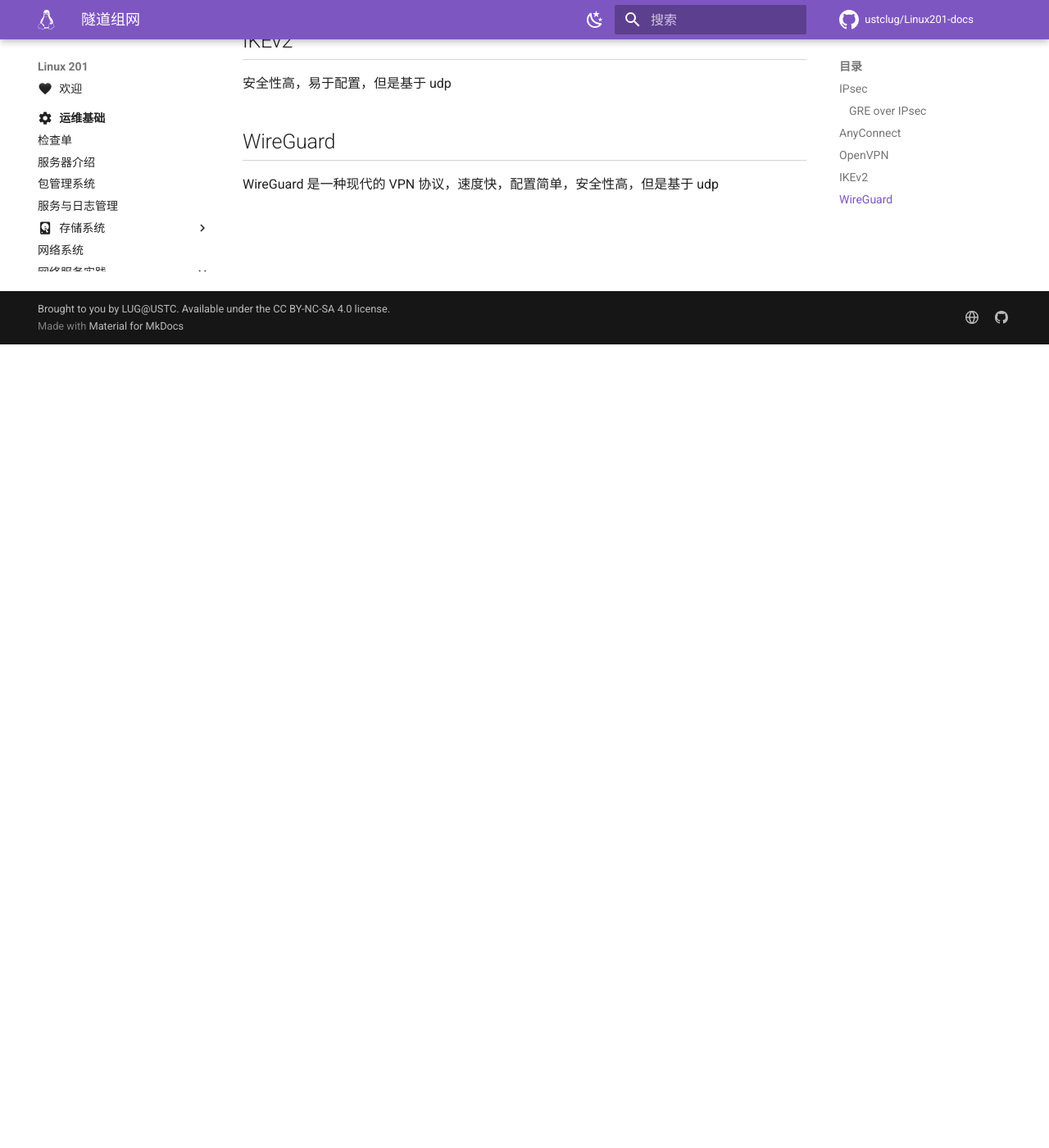
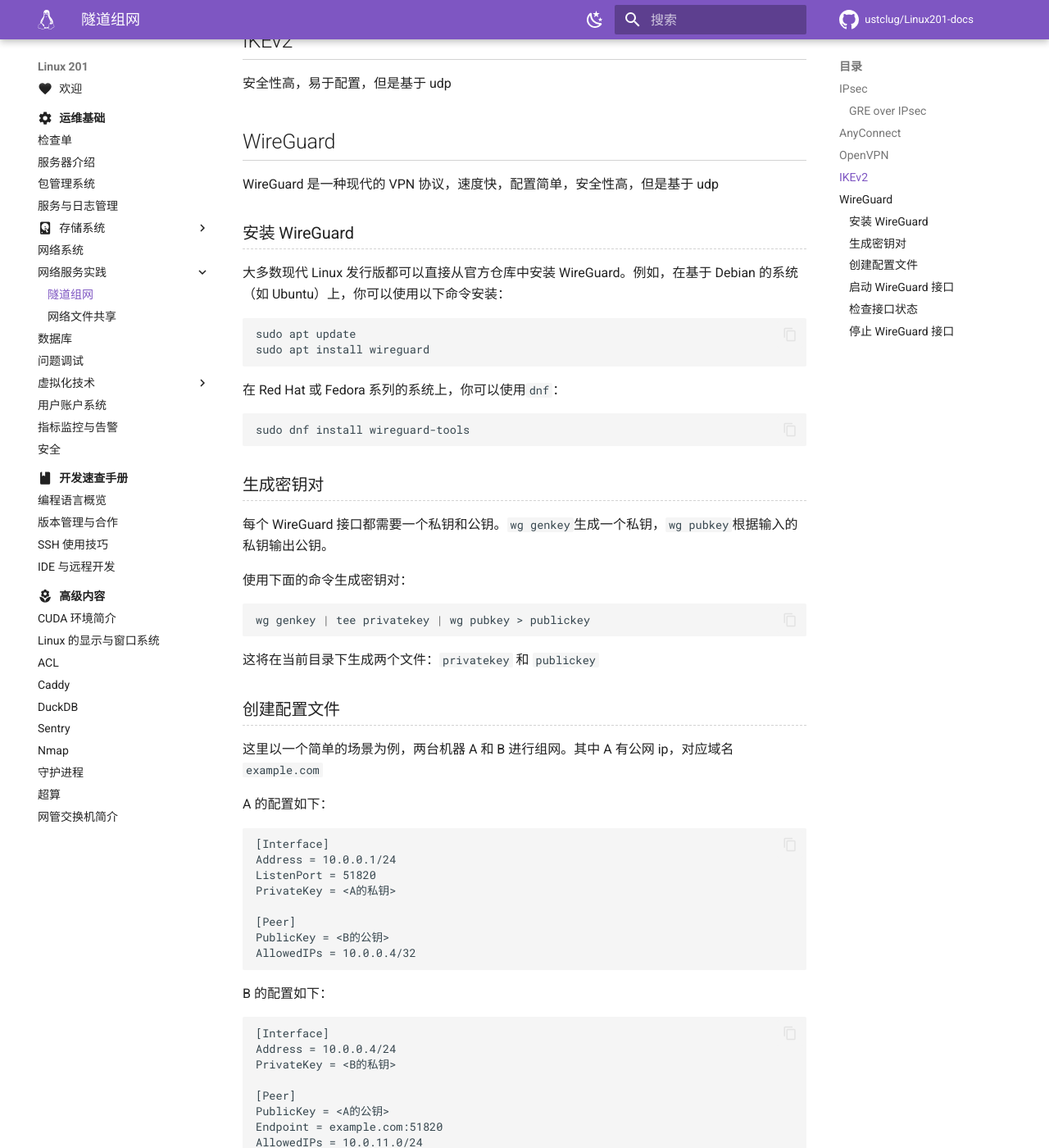
Before and after one commit to ustclug/Linux201-docs, an MkDocs documentation site: the page built from docs/ops/network-service/intranet.md, in a window 1280 px wide and 1400 px high, scrolled down 980 px. Shown: the whole window at 82% size. Built offline with MkDocs 1.6.1 and Material for MkDocs 9.7.7, drawn with Linux system fonts in a browser that asks for light colours; comment, search, counter and statistics services are not loaded; some of the changed text lies outside the part shown.

Commit message:
ops/network-service: Add WireGuard

````diff
--- a/docs/ops/network-service/intranet.md
+++ b/docs/ops/network-service/intranet.md
@@ -33,3 +33,97 @@
 ## WireGuard
 
 WireGuard 是一种现代的 VPN 协议，速度快，配置简单，安全性高，但是基于 udp
+
+### 安装 WireGuard
+
+大多数现代 Linux 发行版都可以直接从官方仓库中安装 WireGuard。例如，在基于 Debian 的系统（如 Ubuntu）上，你可以使用以下命令安装：
+
+```shell
+sudo apt update
+sudo apt install wireguard
+```
+
+在 Red Hat 或 Fedora 系列的系统上，你可以使用`dnf`：
+
+```shell
+sudo dnf install wireguard-tools
+```
+
+### 生成密钥对
+
+每个 WireGuard 接口都需要一个私钥和公钥。`wg genkey`生成一个私钥，`wg pubkey`根据输入的私钥输出公钥。
+
+使用下面的命令生成密钥对：
+
+```shell
+wg genkey | tee privatekey | wg pubkey > publickey
+```
+
+这将在当前目录下生成两个文件：`privatekey` 和 `publickey`
+
+### 创建配置文件
+
+这里以一个简单的场景为例，两台机器 A 和 B 进行组网。其中 A 有公网 ip，对应域名 `example.com`
+
+A 的配置如下：
+
+```conf
+[Interface]
+Address = 10.0.0.1/24
+ListenPort = 51820
+PrivateKey = <A的私钥>
+
+[Peer]
+PublicKey = <B的公钥>
+AllowedIPs = 10.0.0.4/32
+```
+
+B 的配置如下：
+
+```conf
+[Interface]
+Address = 10.0.0.4/24
+PrivateKey = <B的私钥>
+
+[Peer]
+PublicKey = <A的公钥>
+Endpoint = example.com:51820
+AllowedIPs = 10.0.11.0/24
+PersistentKeepalive = 25
+```
+
+上述配置文件中，密钥的替换成密钥的**文本**，而不是密钥文件的路径。
+
+设备 A 的 VPN 内部 IP 地址设置为 `10.0.0.1`，设备 B 的 VPN 内部 IP 地址设置为 `10.0.0.4`，子网掩码为 24 位。
+
+`PersistentKeepalive=25` 代表每 25 秒发送一个无实质数据的心跳包，用于在 NAT 或防火墙环境中保持连接活跃。
+
+`AllowedIPs` 指定了可以通过 VPN 发送到哪些 IP 地址的数据。例如 `10.0.0.1/32` 表示只有目标为 `10.0.0.1` 的数据包可以通过 VPN 发送给对方。
+
+配置文件写到 `/etc/wireguard/<配置名>.conf` 中。例如：`/etc/wireguard/wg0.conf`
+
+### 启动 WireGuard 接口
+
+使用`wg-quick`工具启动 WireGuard 接口：
+
+```shell
+sudo wg-quick up wg0
+```
+
+其中`wg0`是配置文件的名称，不带`.conf`后缀。
+
+### 检查接口状态
+
+可以使用 wg 命令查看当前的 WireGuard 状态：
+
+```shell
+sudo wg
+```
+
+### 停止 WireGuard 接口
+
+当不再需要时，可以使用以下命令停止接口：
+
+```shell
+sudo wg-quick down wg0
+```
````
